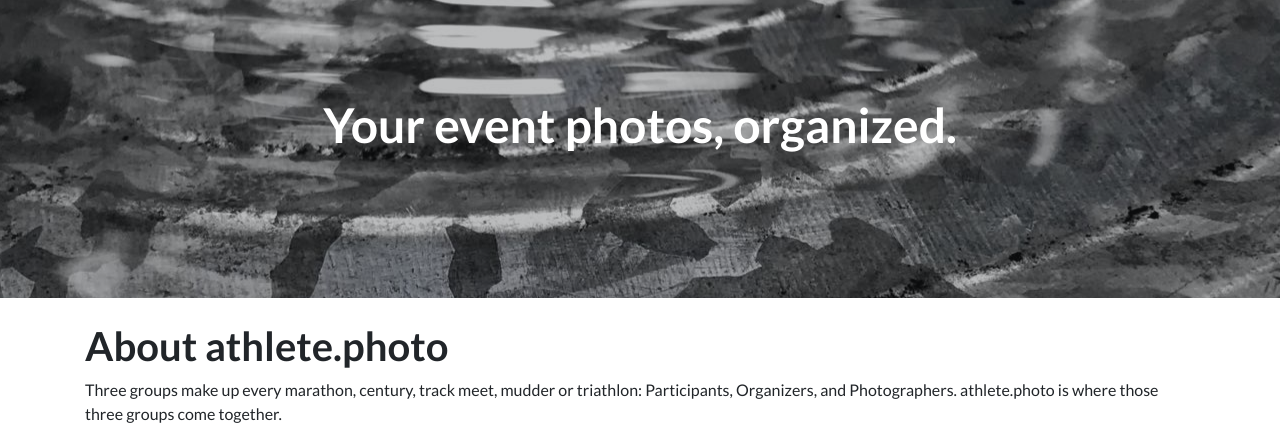
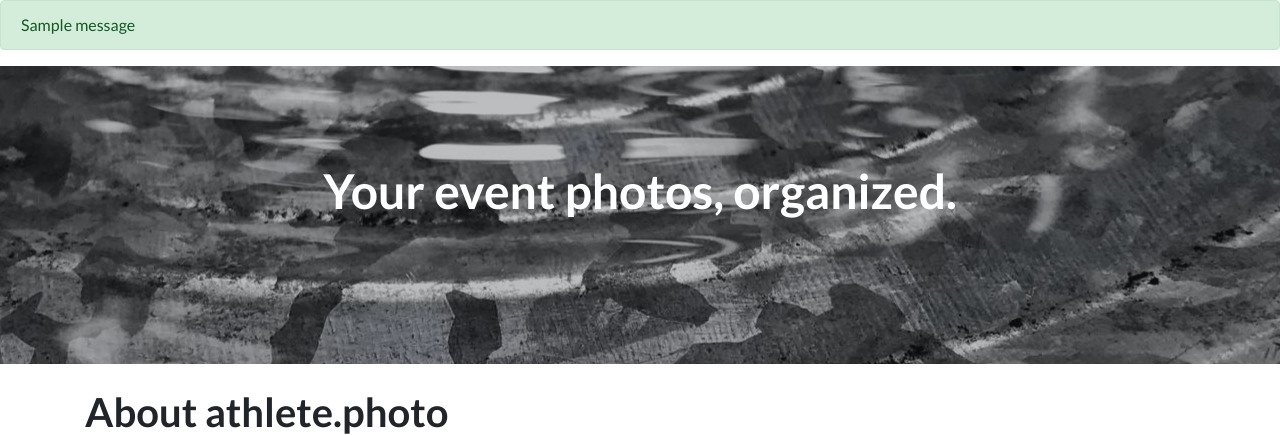
Before and after one commit to shacker/ap, a Django app: template ap/templates/core/about.html in a window 1280 px wide. Shown: the part 56-491 px from the top of the page. Run offline with Django 3.2, Linux system fonts and the light colour scheme; the template is opened without the code that fills it, so the values that code supplies are empty; tables that the repository leaves empty hold one stand-in row (values such as "Sample post"); one stand-in notice (Sample message) is shown; style sheets or scripts are compiled from the project's sources; some libraries are stand-ins or nearby versions.

Commit message:
Set up Django messages

```diff
--- a/ap/apps/contact/views.py
+++ b/ap/apps/contact/views.py
@@ -3,6 +3,7 @@ import bleach
 from django.core.mail import send_mail, BadHeaderError
 from django.http import HttpResponse
 from django.conf import settings
+from django.contrib import messages
 from django.shortcuts import render, redirect, reverse
 
 from .forms import ContactForm
@@ -22,6 +23,7 @@ def contact(request):
 
             try:
                 send_mail(subject, message, from_email, settings.ADMINS)
+                messages.success(request, "Message sent successfully")
             except BadHeaderError:
                 return HttpResponse('Invalid header found.')
             return redirect(reverse('contact:success'))
--- a/ap/templates/base.html
+++ b/ap/templates/base.html
@@ -60,6 +60,11 @@
       </div>
     </nav>
 
+    {% if messages %}
+      {% for message in messages %}
+        <div class="alert {% if message.tags %}alert-{{ message.tags }}{% endif %}">{{ message|safe }}</div>
+      {% endfor %}
+    {% endif %}
 
     {% block content %}
 
```
